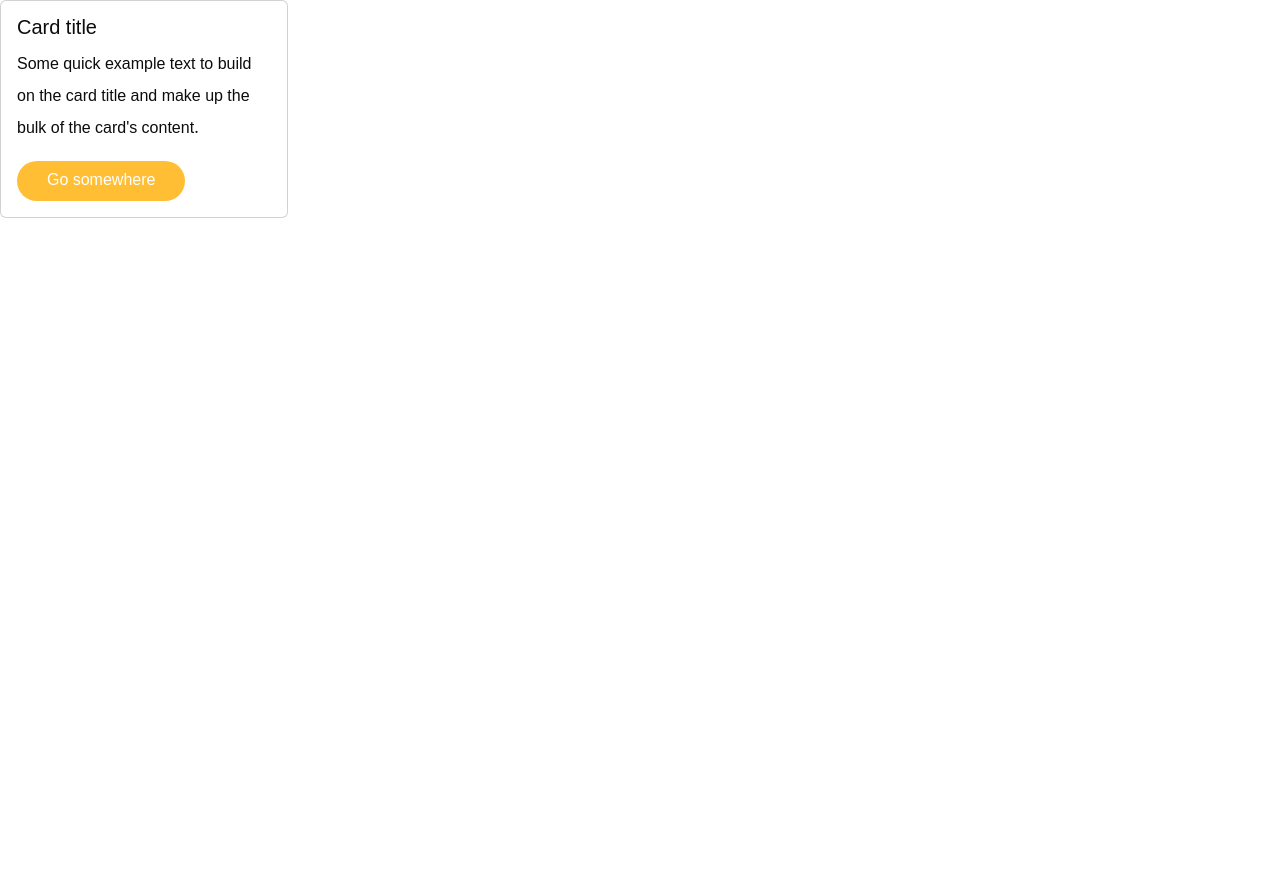
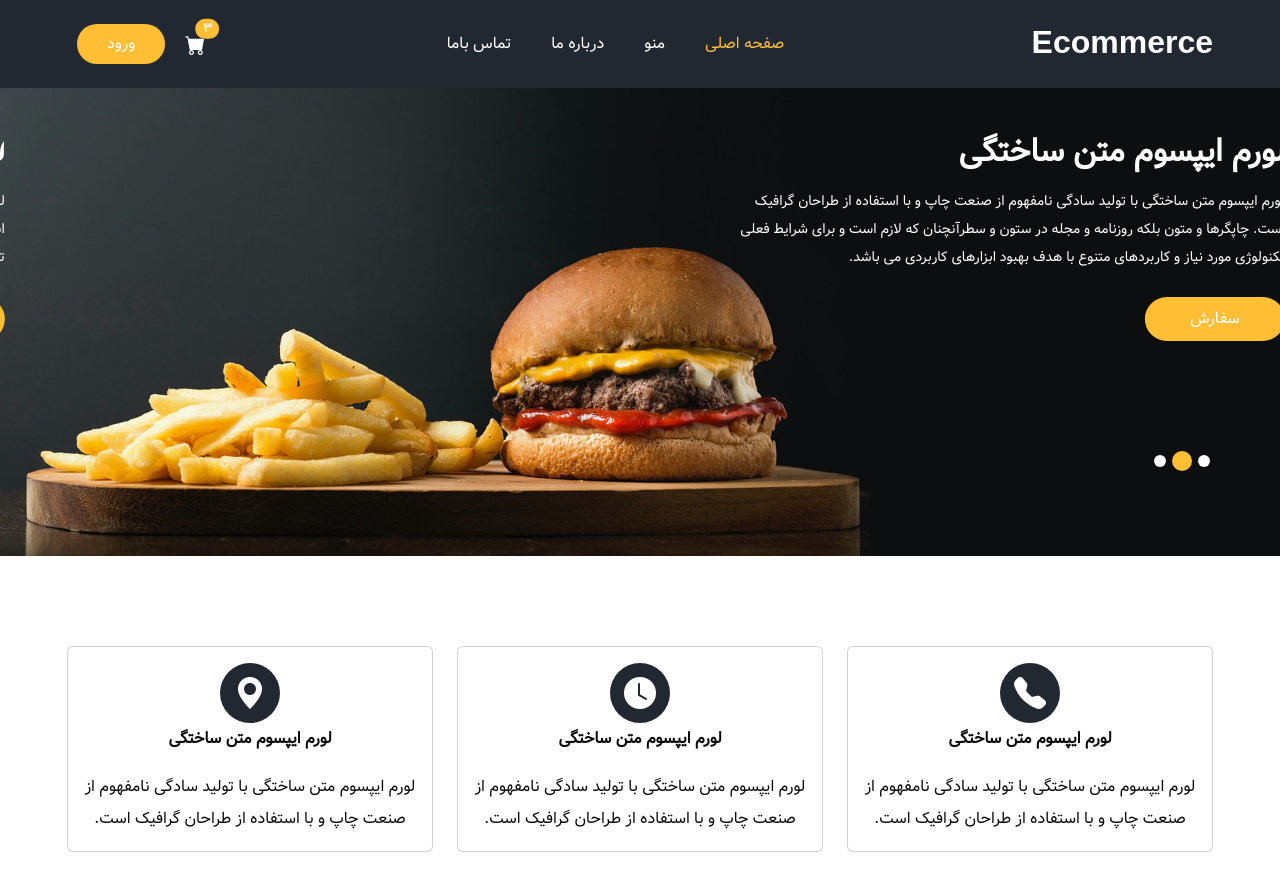
Before and after one commit to hosseinabdollahzadeh/nuxtjs3-project-ecommerce-site, a Nuxt app in the folder nuxt-app/: page / in a window 1280 px wide. Shown: the top 890 px of the page. Before the commit the page ends 800 px from the top, so only its background shows below. Built offline with nearby package versions, Linux system fonts and the light colour scheme.

Commit message:
npm i bootstrap-icons, Add Header, Slider and Features components

```diff
--- a/nuxt-app/app.vue
+++ b/nuxt-app/app.vue
@@ -1,5 +1,9 @@
 <template>
   <div>
+    <LayoutHeader />
     <NuxtPage />
   </div>
 </template>
+<script setup lang="ts">
+import Slider from "~/components/Slider.vue";
+</script>
--- a/nuxt-app/assets/css/main.css
+++ b/nuxt-app/assets/css/main.css
@@ -1,4 +1,5 @@
 @import "bootstrap/dist/css/bootstrap.rtl.min.css";
+@import "bootstrap-icons/font/bootstrap-icons.css";
 
 @font-face {
     font-family: "Vazir";
--- /dev/null
+++ b/nuxt-app/components/Features.vue
@@ -0,0 +1,44 @@
+<template>
+  <section class="card-area layout_padding">
+    <div class="container">
+      <div class="row gy-5">
+        <div class="col-md-4 col-sm-6 col-xs-6">
+          <div class="card text-center">
+            <div class="card-body">
+              <div class="card-icon-wrapper">
+                <i class="bi bi-telephone-fill fs-2 text-white card-icon"></i>
+              </div>
+              <p class="card-text fw-bold">لورم ایپسوم متن ساختگی</p>
+              <p class="card-text">لورم ایپسوم متن ساختگی با تولید سادگی نامفهوم از صنعت چاپ و با استفاده
+                از طراحان گرافیک است. </p>
+            </div>
+          </div>
+        </div>
+        <div class="col-md-4 col-sm-6 col-xs-6">
+          <div class="card text-center">
+            <div class="card-body">
+              <div class="card-icon-wrapper">
+                <i class="bi bi-clock-fill fs-2 text-white card-icon"></i>
+              </div>
+              <p class="card-text fw-bold">لورم ایپسوم متن ساختگی</p>
+              <p class="card-text">لورم ایپسوم متن ساختگی با تولید سادگی نامفهوم از صنعت چاپ و با استفاده
+                از طراحان گرافیک است. </p>
+            </div>
+          </div>
+        </div>
+        <div class="col-md-4 col-sm-6 col-xs-6">
+          <div class="card text-center">
+            <div class="card-body">
+              <div class="card-icon-wrapper">
+                <i class="bi bi-geo-alt-fill fs-2 text-white card-icon"></i>
+              </div>
+              <p class="card-text fw-bold">لورم ایپسوم متن ساختگی</p>
+              <p class="card-text">لورم ایپسوم متن ساختگی با تولید سادگی نامفهوم از صنعت چاپ و با استفاده
+                از طراحان گرافیک است. </p>
+            </div>
+          </div>
+        </div>
+      </div>
+    </div>
+  </section>
+</template>
--- /dev/null
+++ b/nuxt-app/components/Slider.vue
@@ -0,0 +1,100 @@
+<template>
+  <section class="slider_section">
+    <div class="bg-box">
+      <img src="/images/hero-bg.jpg" alt="">
+    </div>
+    <div id="customCarousel1" class="carousel slide" data-bs-ride="carousel">
+      <div class="carousel-inner">
+        <div class="carousel-item active">
+          <div class="container">
+            <div class="row">
+              <div class="col-md-7 col-lg-6">
+                <div class="detail-box">
+                  <h2 class="mb-3 fw-bold">
+                    لورم ایپسوم متن ساختگی
+                  </h2>
+                  <p>
+                    لورم ایپسوم متن ساختگی با تولید سادگی نامفهوم از صنعت چاپ و با استفاده
+                    از
+                    طراحان گرافیک است. چاپگرها و متون بلکه روزنامه و مجله در ستون و
+                    سطرآنچنان که
+                    لازم است و برای شرایط فعلی تکنولوژی مورد نیاز و کاربردهای متنوع با هدف
+                    بهبود
+                    ابزارهای کاربردی می باشد.
+                  </p>
+                  <div class="btn-box">
+                    <a href="" class="btn1">
+                      سفارش
+                    </a>
+                  </div>
+                </div>
+              </div>
+            </div>
+          </div>
+        </div>
+        <div class="carousel-item">
+          <div class="container">
+            <div class="row">
+              <div class="col-md-7 col-lg-6">
+                <div class="detail-box">
+                  <h2 class="mb-3 fw-bold">
+                    لورم ایپسوم متن ساختگی
+                  </h2>
+                  <p>
+                    لورم ایپسوم متن ساختگی با تولید سادگی نامفهوم از صنعت چاپ و با استفاده
+                    از
+                    طراحان گرافیک است. چاپگرها و متون بلکه روزنامه و مجله در ستون و
+                    سطرآنچنان که
+                    لازم است و برای شرایط فعلی تکنولوژی مورد نیاز و کاربردهای متنوع با هدف
+                    بهبود
+                    ابزارهای کاربردی می باشد.
+                  </p>
+                  <div class="btn-box">
+                    <a href="" class="btn1">
+                      سفارش
+                    </a>
+                  </div>
+                </div>
+              </div>
+            </div>
+          </div>
+        </div>
+        <div class="carousel-item">
+          <div class="container">
+            <div class="row">
+              <div class="col-md-7 col-lg-6">
+                <div class="detail-box">
+                  <h2 class="mb-3 fw-bold">
+                    لورم ایپسوم متن ساختگی
+                  </h2>
+                  <p>
+                    لورم ایپسوم متن ساختگی با تولید سادگی نامفهوم از صنعت چاپ و با استفاده
+                    از
+                    طراحان گرافیک است. چاپگرها و متون بلکه روزنامه و مجله در ستون و
+                    سطرآنچنان که
+                    لازم است و برای شرایط فعلی تکنولوژی مورد نیاز و کاربردهای متنوع با هدف
+                    بهبود
+                    ابزارهای کاربردی می باشد.
+                  </p>
+                  <div class="btn-box">
+                    <a href="" class="btn1">
+                      سفارش
+                    </a>
+                  </div>
+                </div>
+              </div>
+            </div>
+          </div>
+        </div>
+      </div>
+      <div class="container">
+        <ol class="carousel-indicators">
+          <li data-bs-target="#customCarousel1" data-bs-slide-to="0" class="active"></li>
+          <li data-bs-target="#customCarousel1" data-bs-slide-to="1"></li>
+          <li data-bs-target="#customCarousel1" data-bs-slide-to="2"></li>
+        </ol>
+      </div>
+    </div>
+
+  </section>
+</template>
--- /dev/null
+++ b/nuxt-app/components/layout/Header.vue
@@ -0,0 +1,53 @@
+<template>
+  <div  class="sub_page">
+    <div class="hero_area">
+      <!-- header section strats -->
+      <header class="header_section">
+        <div class="container">
+          <nav class="navbar navbar-expand-lg custom_nav-container">
+            <a class="navbar-brand" href="index.html">
+                            <span>
+                                Ecommerce
+                            </span>
+            </a>
+
+            <button class="navbar-toggler" type="button" data-bs-toggle="collapse"
+                    data-bs-target="#navbarSupportedContent" aria-controls="navbarSupportedContent"
+                    aria-expanded="false" aria-label="Toggle navigation">
+              <span class="navbar-toggler-icon"></span>
+            </button>
+
+            <div class="collapse navbar-collapse" id="navbarSupportedContent">
+              <ul class="navbar-nav mx-auto">
+                <li class="nav-item active">
+                  <a class="nav-link" href="index.html">صفحه اصلی</a>
+                </li>
+                <li class="nav-item">
+                  <a class="nav-link" href="menu.html">منو</a>
+                </li>
+                <li class="nav-item">
+                  <a class="nav-link" href="about.html">درباره ما</a>
+                </li>
+                <li class="nav-item">
+                  <a class="nav-link" href="contact.html">تماس باما</a>
+                </li>
+              </ul>
+              <div class="user_option">
+                <a class="cart_link position-relative" href="cart.html">
+                  <i class="bi bi-cart-fill text-white fs-5"></i>
+                  <span class="position-absolute top-0 translate-middle badge rounded-pill">
+                                        3
+                                    </span>
+                </a>
+                <a href="login.html" class="btn-auth">
+                  ورود
+                </a>
+              </div>
+            </div>
+          </nav>
+        </div>
+      </header>
+      <!-- end header section -->
+    </div>
+  </div>
+</template>
--- a/nuxt-app/nuxt.config.ts
+++ b/nuxt-app/nuxt.config.ts
@@ -1,5 +1,13 @@
 // https://nuxt.com/docs/api/configuration/nuxt-config
 export default defineNuxtConfig({
   devtools: { enabled: true },
+  app: {
+    head: {
+      htmlAttrs:{
+        dir: 'rtl',
+        lang: 'fa'
+      }
+    }
+  },
   css: ["~/assets/css/main.css"],
 })
--- a/nuxt-app/pages/index.vue
+++ b/nuxt-app/pages/index.vue
@@ -1,9 +1,7 @@
 <template>
-  <div class="card" style="width: 18rem;">
-    <div class="card-body">
-      <h5 class="card-title">Card title</h5>
-      <p class="card-text">Some quick example text to build on the card title and make up the bulk of the card's content.</p>
-      <a href="#" class="btn btn-primary">Go somewhere</a>
-    </div>
-  </div>
+  <Slider />
+  <Features />
 </template>
+<script setup lang="ts">
+import Slider from "~/components/Slider.vue";
+</script>
```
Also changed, not shown: nuxt-app/public/images/hero-bg.jpg (added).
